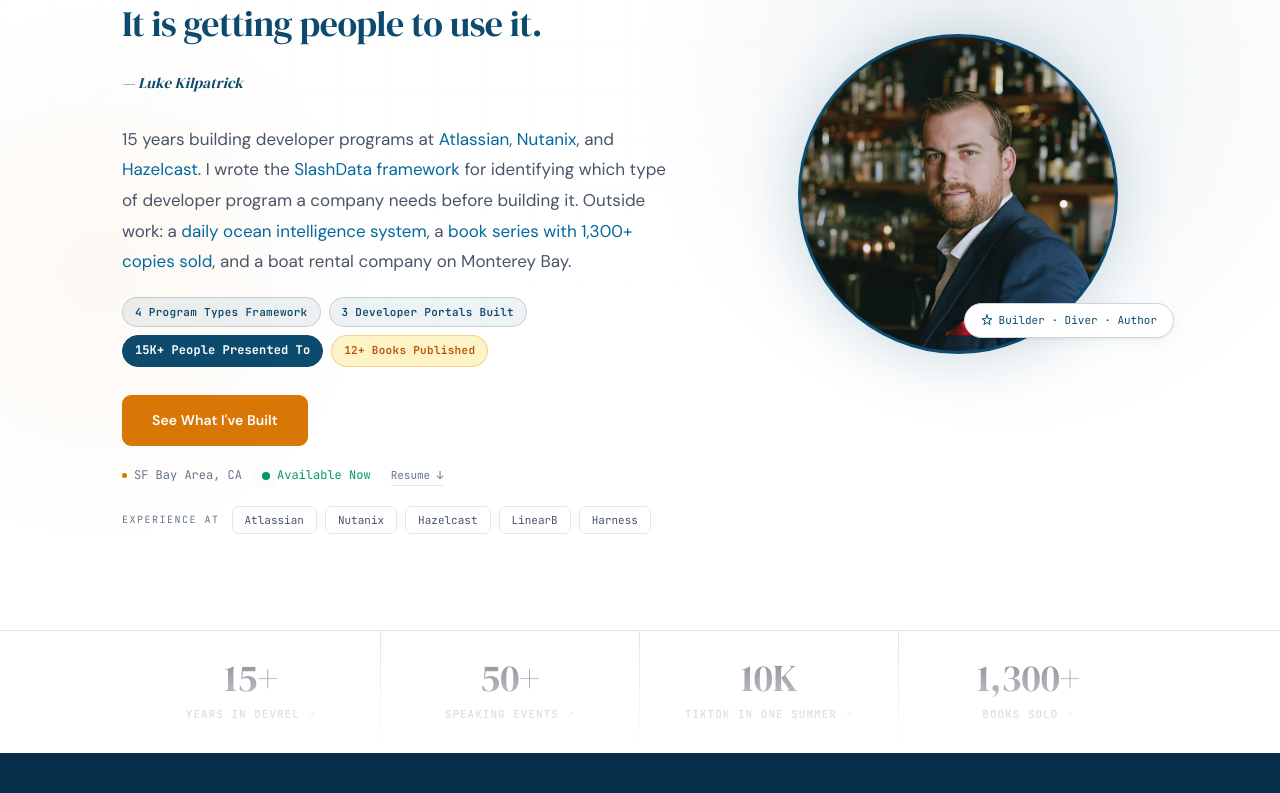
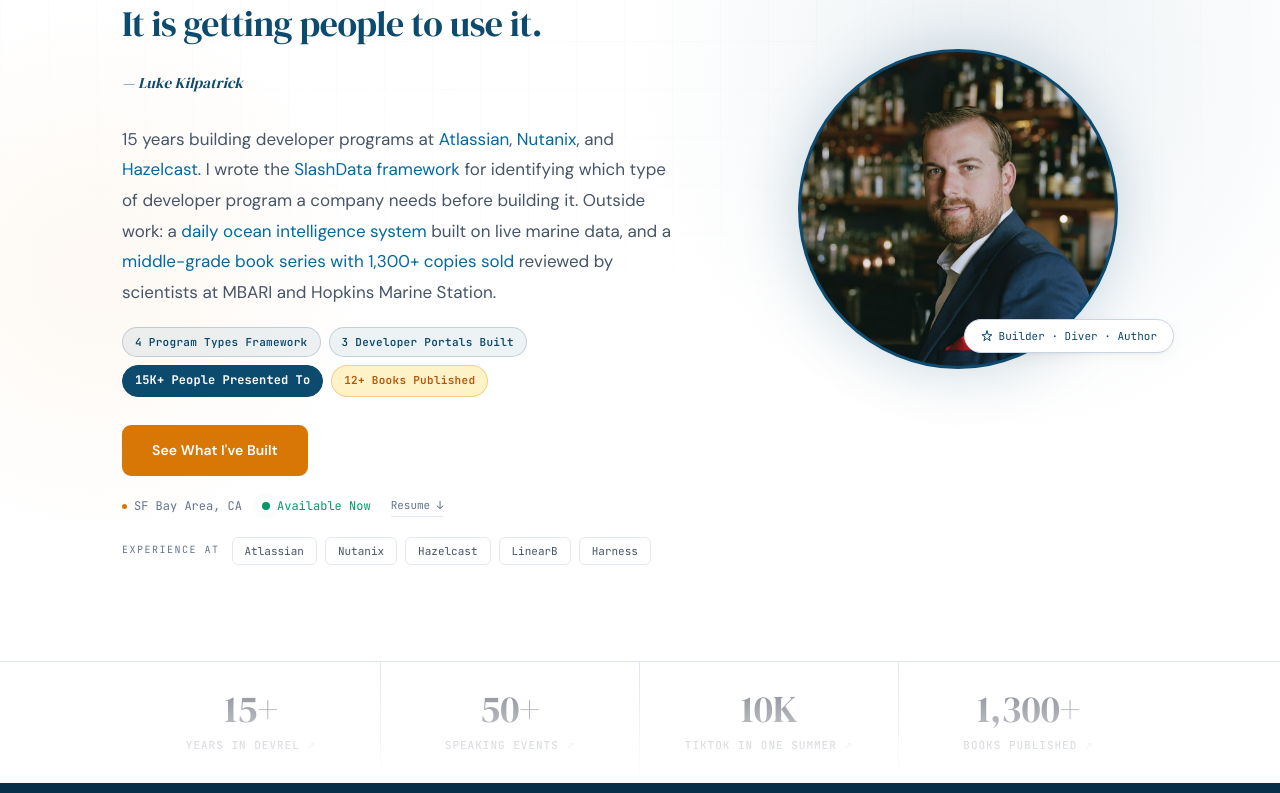
Before and after one commit to lkilpatrick/lkilpatrick_com, a Next.js app: page / in a window 1280 px wide. Shown: the part 247-1040 px from the top of the page. Built offline with nearby package versions, Linux system fonts and the light colour scheme.

Commit message:
fix: Books Published stat label, sharpen hero body copy closer with MBARI credential

```diff
--- a/app/components/Hero.tsx
+++ b/app/components/Hero.tsx
@@ -51,9 +51,9 @@
               <a href="https://a.co/d/eIgJG8o" target="_blank" rel="noopener noreferrer" style={{ color: "var(--color-primary-light)" }}>SlashData framework</a>{" "}
               for identifying which type of developer program a company needs before building it.
               Outside work: a{" "}
-              <a href="https://pitterpatterdiving.com/i-built-an-ai-agent-that-monitors-my-boats-while-i-sleep-and-you-can-use-it-too/" target="_blank" rel="noopener noreferrer" style={{ color: "var(--color-primary-light)" }}>daily ocean intelligence system</a>,
-              a{" "}<a href="https://www.amazon.com/stores/Luke-Kilpatrick/author/B0DNBNF2ZK" target="_blank" rel="noopener noreferrer" style={{ color: "var(--color-primary-light)" }}>book series with 1,300+ copies sold</a>,
-              and a boat rental company on Monterey Bay.
+              <a href="https://pitterpatterdiving.com/i-built-an-ai-agent-that-monitors-my-boats-while-i-sleep-and-you-can-use-it-too/" target="_blank" rel="noopener noreferrer" style={{ color: "var(--color-primary-light)" }}>daily ocean intelligence system</a>{" "}
+              built on live marine data, and a{" "}<a href="https://www.amazon.com/stores/Luke-Kilpatrick/author/B0DNBNF2ZK" target="_blank" rel="noopener noreferrer" style={{ color: "var(--color-primary-light)" }}>middle-grade book series with 1,300+ copies sold</a>{" "}
+              reviewed by scientists at MBARI and Hopkins Marine Station.
             </p>
 
             <div className="hero-proof-chips">
--- a/app/data/portfolio.ts
+++ b/app/data/portfolio.ts
@@ -17,7 +17,7 @@
   { value: "15+", label: "Years in DevRel", link: "/about" },
   { value: "50+", label: "Speaking Events", link: "/content" },
   { value: "10K", label: "TikTok in One Summer", link: "https://www.tiktok.com/@pitterpatterdiving" },
-  { value: "1,300+", label: "Books Sold", link: "https://www.amazon.com/s?k=mia+kingtide" },
+  { value: "1,300+", label: "Books Published", link: "https://www.amazon.com/stores/Luke-Kilpatrick/author/B0DNBNF2ZK" },
 ];
 
 export const capabilities = [
```
